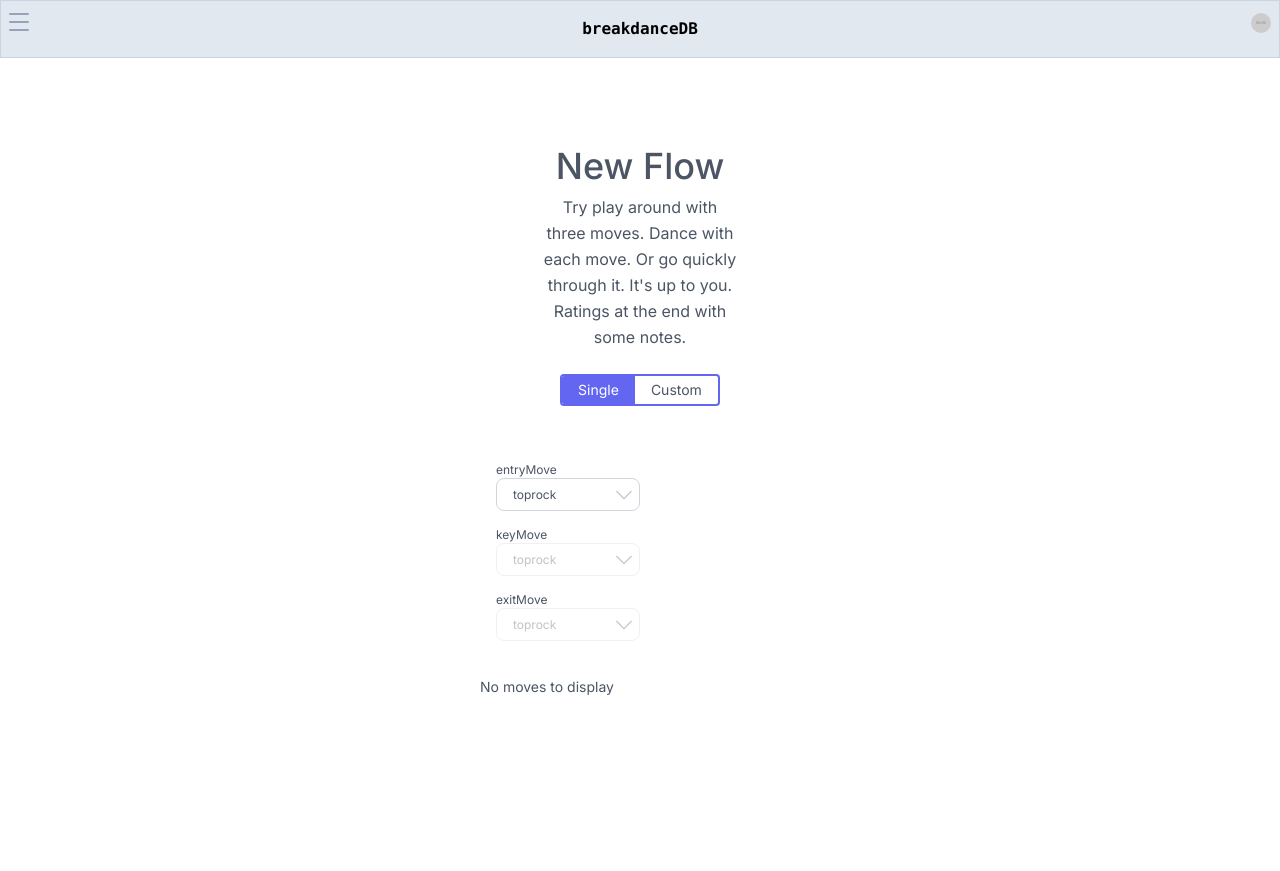
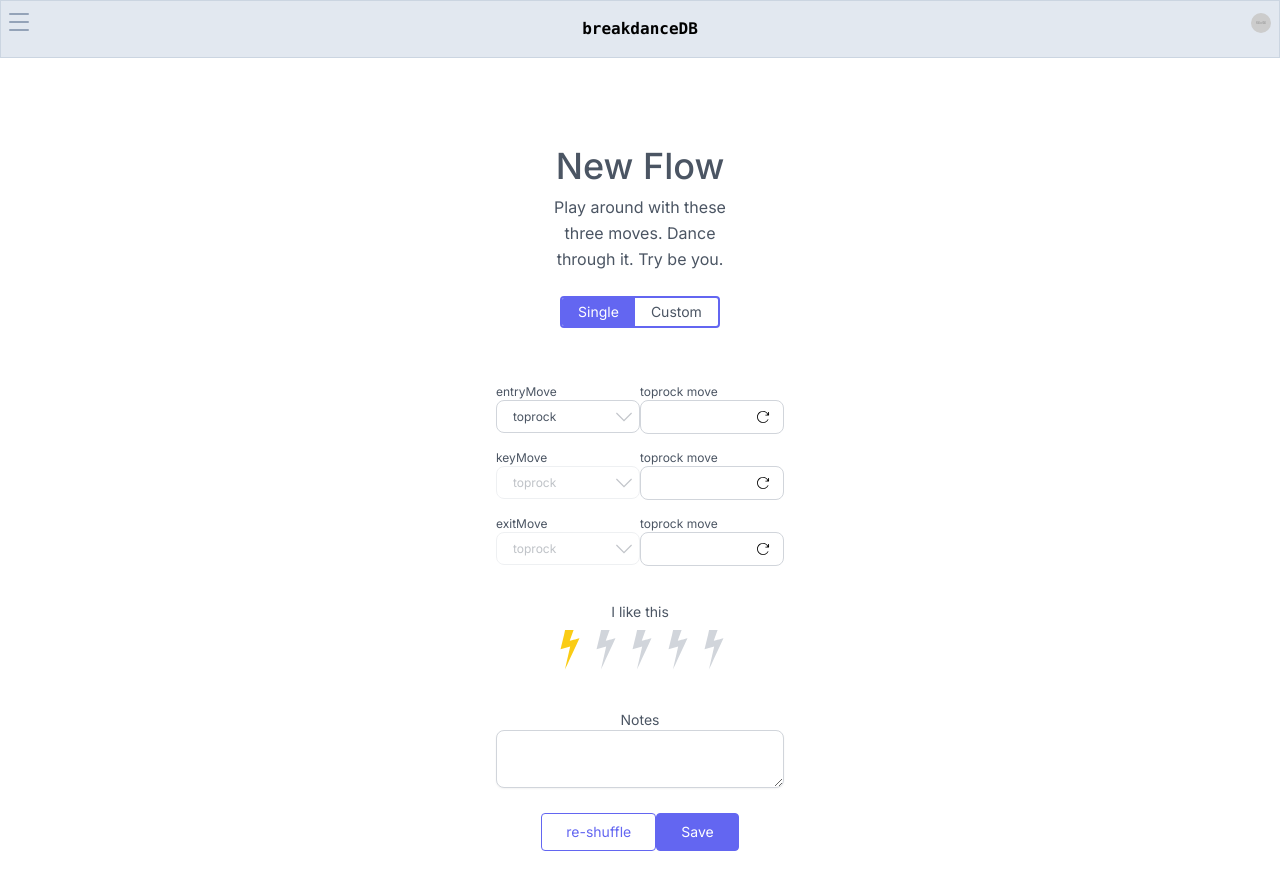
Before and after one commit to volaix/breakdancedb, a Next.js app: page /learnflows/addflow in a window 1280 px wide. Before the commit the page ends 800 px from the top, so only its background shows below. Built offline with nearby package versions, Linux system fonts and the light colour scheme.

Commit message:
Chilli component and made thing work

```diff
--- /dev/null
+++ b/src/app/learnflows/RenderChilli.tsx
@@ -0,0 +1,45 @@
+import { ChangeEventHandler } from 'react'
+
+export default function RenderChilli({
+  checked,
+  size,
+  onChange,
+  id,
+}: {
+  id?: string
+  size?: string
+  onChange?: ChangeEventHandler<HTMLInputElement>
+  checked?: boolean
+}) {
+  return (
+    <>
+      <input
+        onChange={onChange}
+        checked={checked}
+        type="radio"
+        id={id}
+        className="peer -ms-5 size-4 cursor-pointer
+                     appearance-none border-0 bg-transparent
+                      text-transparent checked:bg-none focus:bg-none focus:ring-0 focus:ring-offset-0"
+      />
+      <label
+        className="pointer-events-none text-gray-300
+            peer-checked:text-yellow-400"
+      >
+        <svg
+          className={`
+           ${size || 'size-4'}
+           flex-shrink-0`}
+          fill="currentColor"
+          viewBox="0 0 560.317 560.316"
+        >
+          <g>
+            <g>
+              <path d="M207.523,560.316c0,0,194.42-421.925,194.444-421.986l10.79-23.997c-41.824,12.02-135.271,34.902-135.57,35.833    C286.96,122.816,329.017,0,330.829,0c-39.976,0-79.952,0-119.927,0l-12.167,57.938l-51.176,209.995l135.191-36.806    L207.523,560.316z" />
+            </g>
+          </g>
+        </svg>
+      </label>
+    </>
+  )
+}
--- a/src/app/learnflows/addflow/page.tsx
+++ b/src/app/learnflows/addflow/page.tsx
@@ -1,7 +1,8 @@
 'use client'
 // @format
-import { ChangeEvent, useCallback, useEffect, useState } from 'react'
-import { RenderGreyTick, RenderRedoIcon } from '../../_components/Svgs'
+import { makeFlowId } from '@/app/_utils/lsMakers'
+import { useCallback, useEffect, useState } from 'react'
+import { RenderRedoIcon } from '../../_components/Svgs'
 import {
   BasicFlow,
   GlobalStateProperties,
@@ -17,46 +18,54 @@ import {
   lsUserMoves,
 } from '../../_utils/localStorageTypes'
 import { useZustandStore } from '../../_utils/zustandLocalStorage'
+import RenderChilli from '../RenderChilli'
+
+const categories: Category[] = [
+  lsToprock,
+  lsFootwork,
+  lsPower,
+  lsFreezes,
+  lsFloorwork,
+  lsSuicides,
+  lsDrops,
+  lsBlowups,
+  lsMisc,
+]
 
 //------------------------local utils------------------------------
-const getRandomItem = (items: string[]): string => {
+const pickRandomString = (items: string[]): string => {
   return items[Math.floor(Math.random() * items.length)]
 }
 
 //------------------------localtypes-------------------------------
 type Category = keyof GlobalStateProperties[typeof lsUserMoves]
 type SelectedCategoryState = Record<keyof BasicFlow, Category>
+
 //----------------------------mainrender--------------------------
 /*
  * Renders 3 moves with 3 buttons at the bottom.
  */
 export default function RenderFlows() {
   //-----------------------------state-----------------------------
-  const [movesFromGlobalState, setMovesFromGlobalState] = useState<string[]>([])
   //learning refers to "what will be displayed" and is RNG set
   const [learning, setLearning] = useState<BasicFlow | null>(null)
+  const [visible, setVisible] = useState(false)
+  const [notificationMessage, setNotificationMessage] = useState<string>('')
+  const [textAreaValue, setTextAreaValue] = useState<string>('')
   const [singleCategory, setSingleCategory] = useState<boolean>(true)
-  const displayMoves = learning && movesFromGlobalState.length > 0
-  const getLsUserMovesByKey = useZustandStore(
-    (state) => state.getLsUserMovesByKey,
-  )
-  const categories: Category[] = [
-    lsToprock,
-    lsFootwork,
-    lsPower,
-    lsFreezes,
-    lsFloorwork,
-    lsSuicides,
-    lsDrops,
-    lsBlowups,
-    lsMisc,
-  ]
   const [selectedCategory, setSelectedCategory] =
     useState<SelectedCategoryState>({
       entryMove: lsToprock,
       keyMove: lsToprock,
       exitMove: lsToprock,
     })
+  const [ratingVal, setRatingVal] = useState<number>(1)
+
+  const displayMoves = !!learning
+  const setLsFlow = useZustandStore((state) => state.setLsFlow)
+  const getLsUserMovesByKey = useZustandStore(
+    (state) => state.getLsUserMovesByKey,
+  )
 
   //----------------functions----------------
   const shuffleLearning = useCallback(
@@ -66,18 +75,20 @@ export default function RenderFlows() {
           if (!prevLearning) return null
           return {
             ...prevLearning,
-            [single]: getRandomItem(
+            [single]: pickRandomString(
               getLsUserMovesByKey(selectedCategory[single]),
             ),
           }
         })
       } else {
         setLearning({
-          entryMove: getRandomItem(
+          entryMove: pickRandomString(
             getLsUserMovesByKey(selectedCategory.entryMove),
           ),
-          keyMove: getRandomItem(getLsUserMovesByKey(selectedCategory.keyMove)),
-          exitMove: getRandomItem(
+          keyMove: pickRandomString(
+            getLsUserMovesByKey(selectedCategory.keyMove),
+          ),
+          exitMove: pickRandomString(
             getLsUserMovesByKey(selectedCategory.exitMove),
           ),
         })
@@ -87,40 +98,46 @@ export default function RenderFlows() {
   )
 
   //---------------------------hooks---------------------------------
-  //Populate existing moves
-  useEffect(() => {
-    setMovesFromGlobalState(getLsUserMovesByKey(lsToprock))
-  }, [getLsUserMovesByKey])
-
   //on mount
   useEffect(() => {
     shuffleLearning()
   }, [shuffleLearning])
 
+  //Show Notifcation for 2 seconds
+  useEffect(() => {
+    const fadeOutTimer = setTimeout(() => setVisible(false), 2000)
+    return () => clearTimeout(fadeOutTimer)
+  }, [visible])
   //-------------------------handlers--------------------------------
-
-  //handle dropdown
-  const handleChange = (
-    e: ChangeEvent<HTMLSelectElement>,
-    dropdown: keyof SelectedCategoryState,
-  ) => {
-    setSelectedCategory({
-      ...selectedCategory,
-      [dropdown]: e.target.value as Category,
-    })
-  }
 
   //update local storage when user clicks yes
   const onClickYes = () => {
-    //validation for if there is a flow displayed
     if (learning) {
-      //updates localstorage with the added flow
-      // setLsFlows([...getLsFlows(), learning])
-      console.log('open modal')
+      setLsFlow(
+        {
+          entryMove: {
+            displayName: learning.entryMove,
+            category: selectedCategory.entryMove,
+          },
+          keyMove: {
+            displayName: learning.keyMove,
+            category: selectedCategory.keyMove,
+          },
+          exitMove: {
+            displayName: learning.exitMove,
+            category: selectedCategory.exitMove,
+          },
+          rating: ratingVal,
+          notes: textAreaValue,
+        },
+        makeFlowId(),
+      )
     } else {
       console.log('cannot find move currently being learned')
     }
     shuffleLearning()
+    setNotificationMessage('Saved and re-shuffled')
+    setVisible(true)
   }
   const onClickSkip = () => {
     shuffleLearning()
@@ -137,7 +154,7 @@ export default function RenderFlows() {
               New Flow
             </h1>
             <p className="mx-auto px-2 text-base leading-relaxed lg:w-2/3">
-              {`Try play around with three moves. Dance with each move. Or go quickly through it. It's up to you. Ratings at the end with some notes.`}
+              {`Play around with these three moves. Dance through it. Try be you.`}
             </p>
             {/* ---------------------------BUTTON SWITCH------------------------ */}
             <div className="mx-auto mt-6 flex overflow-hidden rounded border-2 border-indigo-500">
@@ -230,7 +247,7 @@ export default function RenderFlows() {
                         className="
                       relative flex w-full
                       appearance-none justify-between overflow-hidden rounded-lg
-                        border border-gray-300 p-2"
+                        border border-gray-300 p-2 dark:border-indigo-500"
                       >
                         <h2 className="font-medium tracking-widest">
                           {learning[dropdown]}
@@ -238,20 +255,10 @@ export default function RenderFlows() {
                         <div className="flex">
                           <div className="mr-1 h-4 w-4">
                             <RenderRedoIcon
+                              className="fill-black dark:fill-indigo-500"
                               onClick={() => shuffleLearning(dropdown)}
                             />
                           </div>
-                          {
-                            //im not convinced this is a useful feature
-                            false && (
-                              <span
-                                className="mr-1 inline-flex h-4 w-4 flex-shrink-0
-                          items-center justify-center rounded-full bg-gray-300 text-white"
-                              >
-                                <RenderGreyTick />
-                              </span>
-                            )
-                          }
                         </div>
                       </div>
                     </div>
@@ -263,7 +270,36 @@ export default function RenderFlows() {
           {/* //--------------------------END OF DROPDOWN ZONE------------------------------- */}
           {displayMoves || <div>No moves to display</div>}
         </div>
+        <h2 className="pb-2">I like this</h2>
+        <div className="flex flex-row-reverse pb-10">
+          {Array.from(Array(5)).map((a, i) => {
+            return (
+              <RenderChilli
+                id={5 - i + ''}
+                checked={i === 5 - ratingVal}
+                onChange={(e) => {
+                  setRatingVal(Number(e.target.id))
+                }}
+                key={i}
+                size="size-10"
+              />
+            )
+          })}
+        </div>
+        <h2>Notes</h2>
+        <div className="w-full px-4">
+          <textarea
+            className="w-full rounded-lg border border-gray-300 px-4 py-1 text-xs
+    shadow-sm focus:border-transparent focus:outline-none
+    focus:ring-2 focus:ring-blue-400"
+            rows={3}
+            cols={30}
+            value={textAreaValue}
+            onChange={(e) => setTextAreaValue(e.target.value)}
+          />
+        </div>
         {/* ----------------------------------RESULT BUTTONS------------------------------------ */}
+        <Notification visible={visible} message={notificationMessage} />
         {displayMoves && (
           <div className="flex justify-evenly px-2 py-5">
             <a
@@ -285,3 +321,20 @@ export default function RenderFlows() {
     </main>
   )
 }
+
+interface NotificationProps {
+  message: string
+  visible: boolean
+}
+
+const Notification: React.FC<NotificationProps> = ({ message, visible }) => {
+  return (
+    <div
+      className={`transition-opacity duration-1000 ${visible ? 'opacity-100' : 'opacity-0'}`}
+    >
+      {visible && (
+        <div className="rounded bg-blue-500 p-4 text-white">{message}</div>
+      )}
+    </div>
+  )
+}
```
Also changed, not shown: src/app/learnflows/page.tsx (+5 -39 lines).
